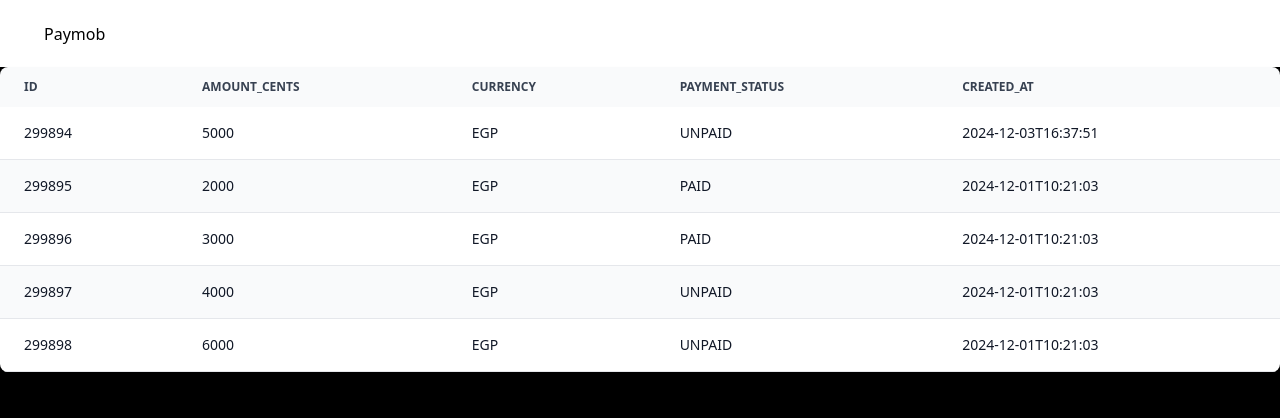
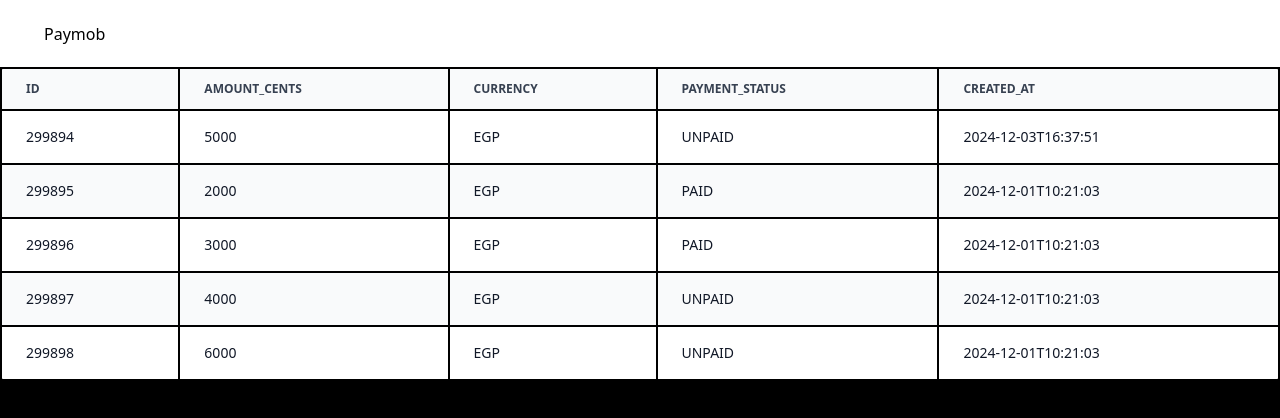
Before and after one commit to TarekSaeed95/paymob-task, a React (Vite) app: page / in a window 1280 px wide. Shown: the top 418 px of the page. Built offline with nearby package versions, Linux system fonts and the light colour scheme.

Commit message:
fix: UI bugs and add separator

```diff
--- a/src/component/Header.tsx
+++ b/src/component/Header.tsx
@@ -1,5 +1,5 @@
 export const Header = () => {
   return (
-    <section className="fixed flex min-h-[67px] w-full items-center justify-between bg-white px-11">Paymob</section>
+    <section className="absolute flex min-h-[67px] w-full items-center justify-between bg-white px-11">Paymob</section>
   )
 }
--- a/src/component/Table.tsx
+++ b/src/component/Table.tsx
@@ -9,7 +9,7 @@
 export const Table = ({ headersConfig, data }: TableProps) => {
   return (
     <div className="relative overflow-x-auto shadow-md sm:rounded-lg">
-      <table className="w-full text-sm text-left text-gray-500 rtl:text-right dark:text-gray-400">
+      <table className="w-full text-sm text-left text-gray-500 border-separate rtl:text-right dark:text-gray-400" >
         <thead className="text-xs text-gray-700 uppercase bg-gray-50 dark:bg-gray-700 dark:text-gray-400">
           <tr>
             {headerGenerator(headersConfig)}
--- a/src/index.css
+++ b/src/index.css
@@ -5,3 +5,19 @@
 /* :root {
   font-family: Inter, system-ui, Avenir, Helvetica, Arial, sans-serif;
 } */
+  /* width */
+  ::-webkit-scrollbar {
+    width: 4px;
+    height: 4px;
+  }
+
+  /* Handle */
+  ::-webkit-scrollbar-thumb {
+    background: #D9D9D9;
+    border-radius: 26px;
+  }
+
+  /* Handle on hover */
+  ::-webkit-scrollbar-thumb:hover {
+    background: #888;
+  }
```
